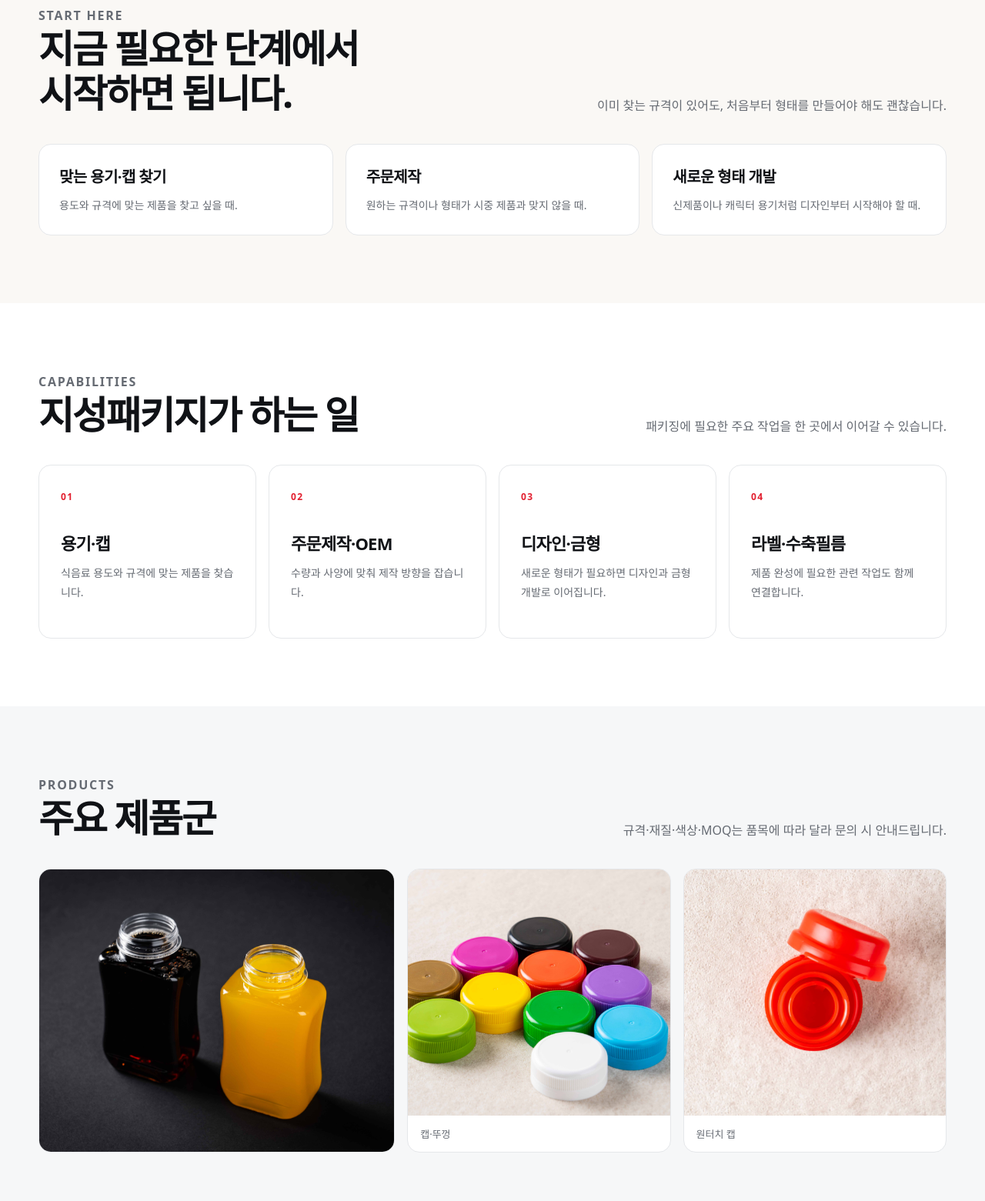
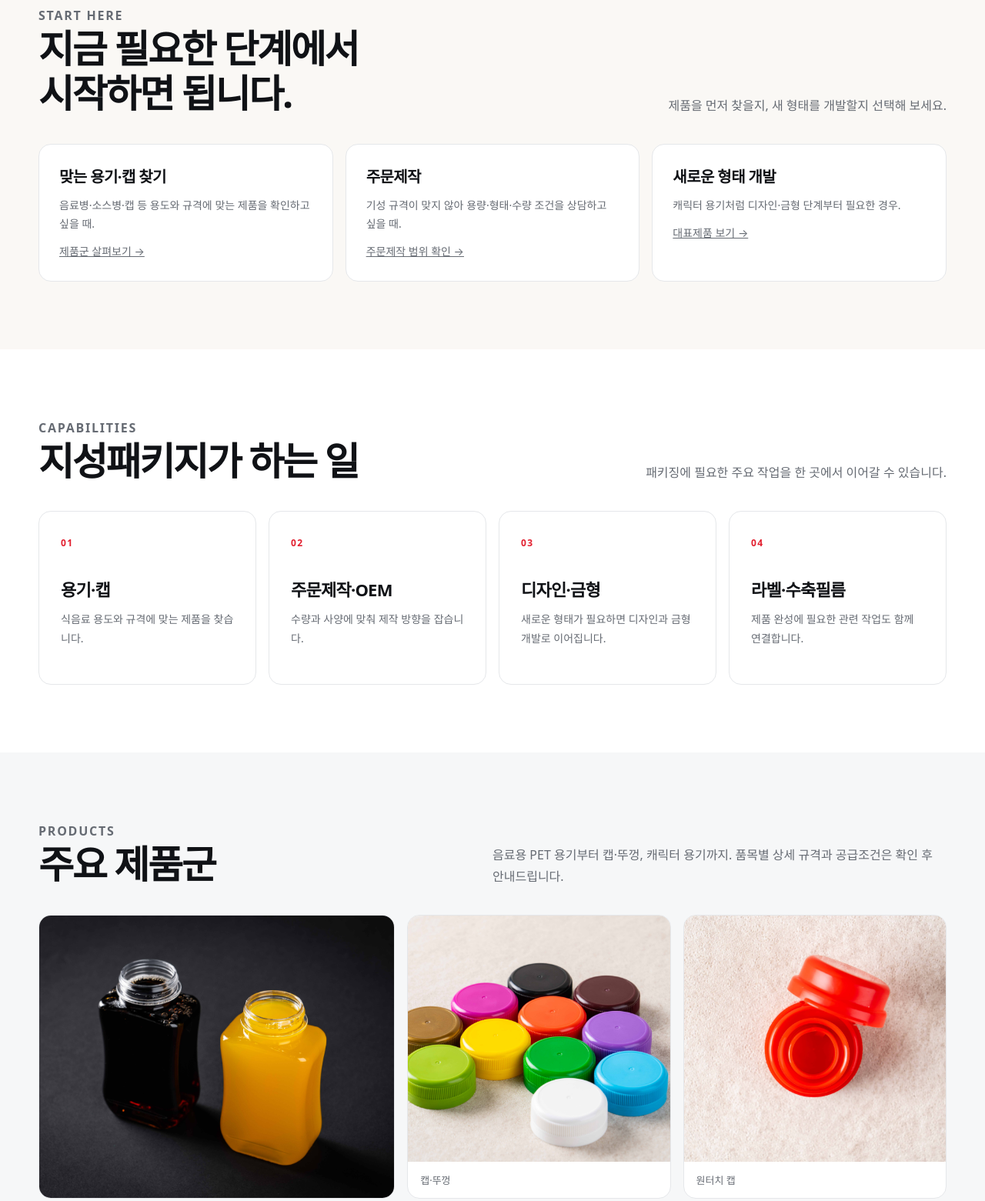
Before and after one commit to chuvery/chuvery, a plain HTML site: page sites/jiseongpackage/index.html in a window 1280 px wide. Shown: the part 840-2401 px from the top of the page at 77% size. Drawn offline with Linux system fonts and the light colour scheme.

Commit message:
feat(jiseong): strengthen verified B2B product journey on index.html

```diff
--- a/sites/jiseongpackage/index.html
+++ b/sites/jiseongpackage/index.html
@@ -29,11 +29,11 @@
 </div></section>
 
 <section class="section warm"><div class="container">
-<div class="section-head"><div><p class="eyebrow">START HERE</p><h2>지금 필요한 단계에서<br>시작하면 됩니다.</h2></div><p>이미 찾는 규격이 있어도, 처음부터 형태를 만들어야 해도 괜찮습니다.</p></div>
+<div class="section-head"><div><p class="eyebrow">START HERE</p><h2>지금 필요한 단계에서<br>시작하면 됩니다.</h2></div><p>제품을 먼저 찾을지, 새 형태를 개발할지 선택해 보세요.</p></div>
 <div class="problem-grid">
-<article class="problem"><strong>맞는 용기·캡 찾기</strong><p>용도와 규격에 맞는 제품을 찾고 싶을 때.</p></article>
-<article class="problem"><strong>주문제작</strong><p>원하는 규격이나 형태가 시중 제품과 맞지 않을 때.</p></article>
-<article class="problem"><strong>새로운 형태 개발</strong><p>신제품이나 캐릭터 용기처럼 디자인부터 시작해야 할 때.</p></article>
+<article class="problem"><strong>맞는 용기·캡 찾기</strong><p>음료병·소스병·캡 등 용도와 규격에 맞는 제품을 확인하고 싶을 때.</p><p><a href="/products">제품군 살펴보기 →</a></p></article>
+<article class="problem"><strong>주문제작</strong><p>기성 규격이 맞지 않아 용량·형태·수량 조건을 상담하고 싶을 때.</p><p><a href="/products#custom-development">주문제작 범위 확인 →</a></p></article>
+<article class="problem"><strong>새로운 형태 개발</strong><p>캐릭터 용기처럼 디자인·금형 단계부터 필요한 경우.</p><p><a href="/cases">대표제품 보기 →</a></p></article>
 </div></div></section>
 
 <section class="section"><div class="container">
@@ -46,7 +46,7 @@
 </div></div></section>
 
 <section class="section alt"><div class="container">
-<div class="section-head"><div><p class="eyebrow">PRODUCTS</p><h2>주요 제품군</h2></div><p>규격·재질·색상·MOQ는 품목에 따라 달라 문의 시 안내드립니다.</p></div>
+<div class="section-head"><div><p class="eyebrow">PRODUCTS</p><h2>주요 제품군</h2></div><p>음료용 PET 용기부터 캡·뚜껑, 캐릭터 용기까지. 품목별 상세 규격과 공급조건은 확인 후 안내드립니다.</p></div>
 <div class="gallery">
 <figure><img src="/assets/bottles.jpg" width="6000" height="4000" loading="lazy" decoding="async" alt="식음료 용기 이미지"><figcaption>식음료 용기</figcaption></figure>
 <figure><img src="/assets/caps.jpg" width="6000" height="4000" loading="lazy" decoding="async" alt="다양한 캡 제품 이미지"><figcaption>캡·뚜껑</figcaption></figure>
@@ -54,11 +54,11 @@
 </div></div></section>
 
 <section class="section"><div class="container">
-<div class="section-head"><div><p class="eyebrow">REPRESENTATIVE PRODUCTS</p><h2>대표제품</h2></div><p>기능성 캡과 캐릭터 용기처럼 목적에 맞춘 개발도 가능합니다.</p></div>
+<div class="section-head"><div><p class="eyebrow">REPRESENTATIVE PRODUCTS</p><h2>대표제품</h2></div><p>실제로 취급하는 대표 제품을 보고 필요한 용도와 형태를 비교해 보세요.</p></div>
 <div class="rep-products">
 <article class="rep"><small>CHARACTER CONTAINER</small><h3>하루방 캐릭터용기</h3><p>캐릭터 형태를 적용한 용기 디자인·금형 개발 대표 제품입니다.</p></article>
 <article class="rep"><small>FUNCTIONAL CAP</small><h3>가스캡</h3><p>가스가 발생하는 내용물에 사용할 수 있도록 설계된 기능성 캡입니다.</p></article>
-</div></div></section>
+</div><p class="product-journey-link"><a href="/cases">대표제품과 제작 영역 더 보기 →</a></p></div></section>
 
 <section class="cta-band"><div class="container cta-row"><div><h2>찾는 제품이 있거나 새로 만들어야 한다면 문의하세요.</h2><p>용도·규격·예상 수량만 알려주셔도 됩니다.</p></div><a class="btn btn-primary" href="/contact">제품·제작 문의하기</a></div></section>
 </main><footer class="site-footer" itemscope itemtype="https://schema.org/Organization"><meta itemprop="name" content="지성패키지"><meta itemprop="alternateName" content="지성플라스틱"><meta itemprop="foundingDate" content="2016-08-22"><meta itemprop="description" content="식음료 용기·캡, 주문제작·OEM, 용기 디자인·금형 개발을 다루는 B2B 패키징 업체"><link itemprop="url" href="https://jiseongpackage.co.kr/"><link itemprop="logo" href="https://jiseongpackage.co.kr/assets/logo-header.png"><link itemprop="sameAs" href="https://smartstore.naver.com/jspakage"><div class="container"><div class="footer-grid">
```
